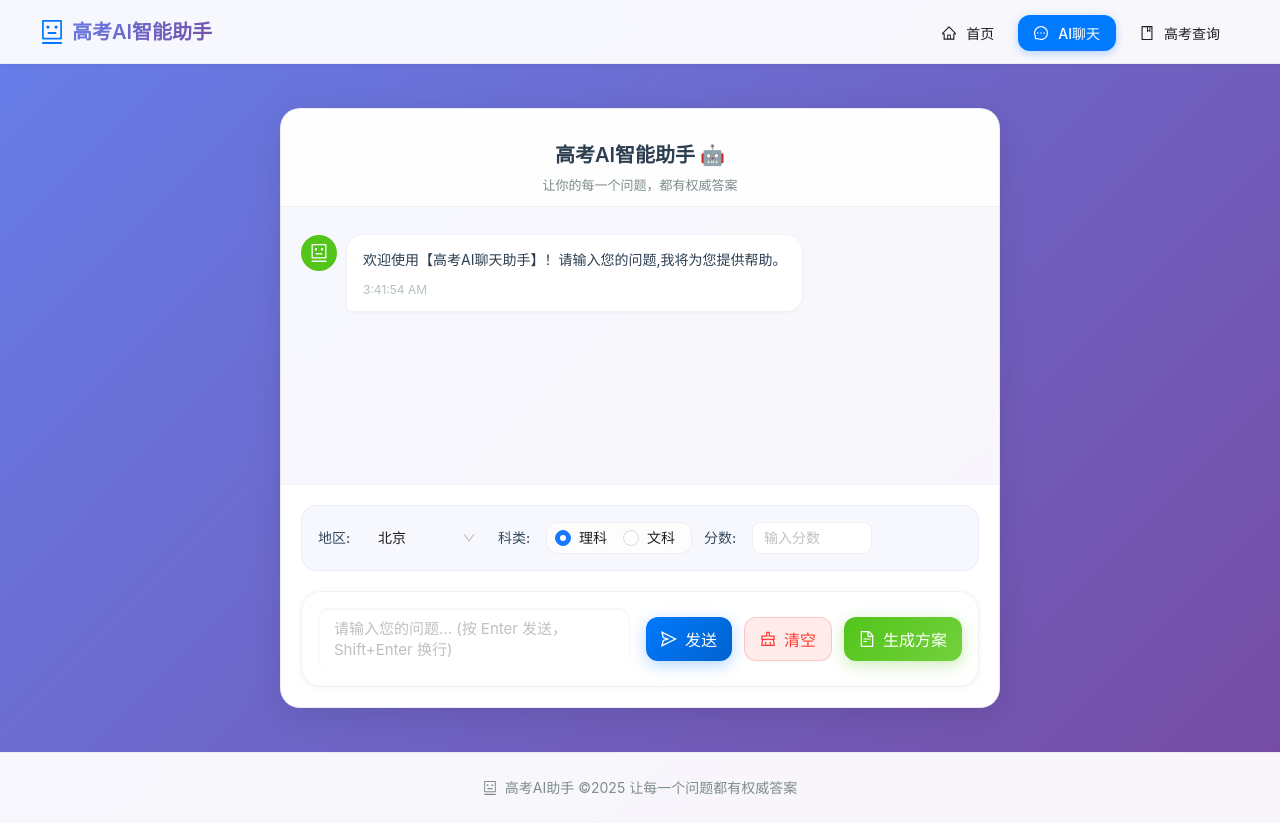
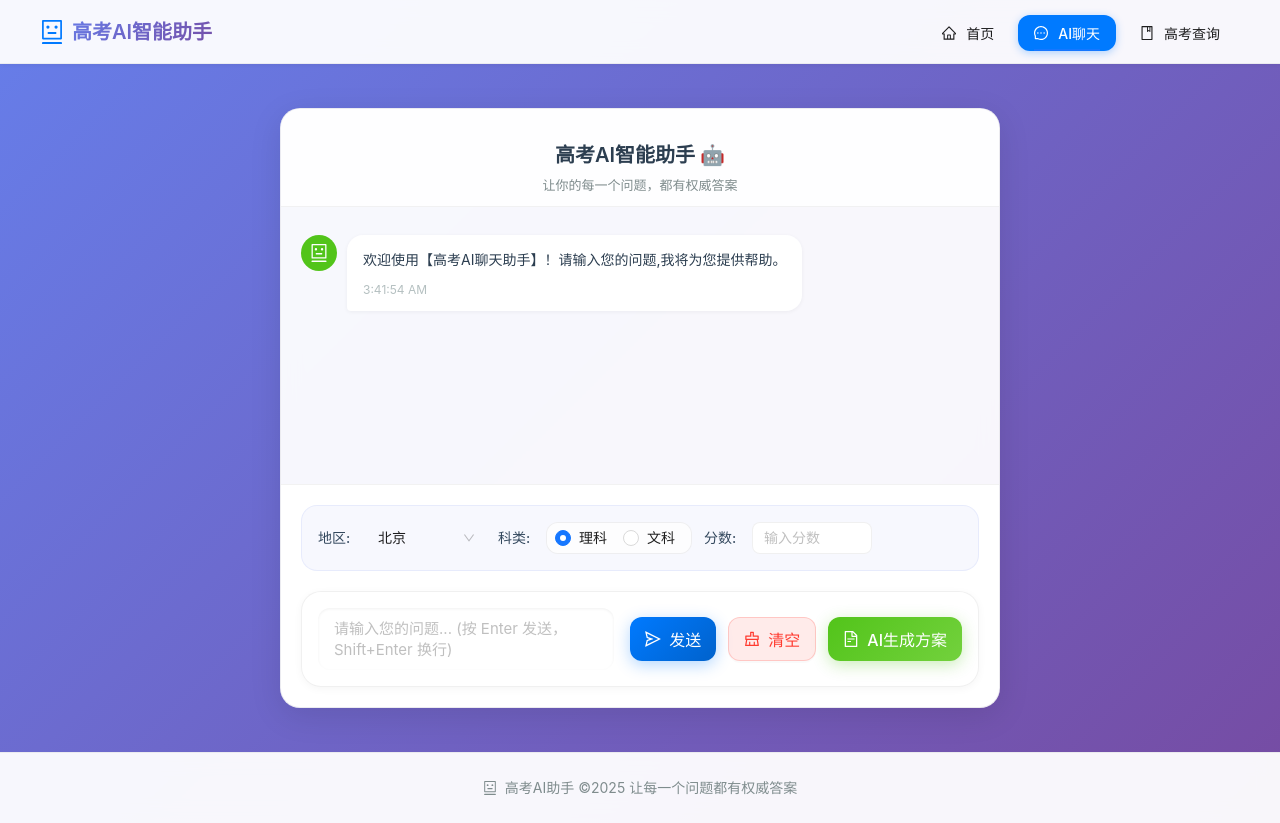
Before and after one commit to 18226200349/gaokao-ai, a React (Vite) app in the folder client/: page /chat in a window 1280 px wide. Built offline with nearby package versions, Linux system fonts and the light colour scheme.

Commit message:
fix: 修复分数未填写时显示undefined的问题

```diff
--- a/client/src/pages/Chat.tsx
+++ b/client/src/pages/Chat.tsx
@@ -96,7 +96,7 @@ const Chat: React.FC = () => {
     // 如果没有输入内容，构造默认消息
     let displayText = trimmedInput
     if (!displayText) {
-      displayText = `我想了解${province}${subject}${score}分的高考志愿报名`
+      displayText = `我想了解${province}${subject}${score ? score + '分' : ''}的高考志愿报名`
     }
 
     const userMessage: Message = {
@@ -128,7 +128,7 @@ const Chat: React.FC = () => {
       // 构造问题文本，包含省份、文理科和分数信息
       let questionText = trimmedInput
       if (!questionText) {
-        questionText = `我想了解${province}${subject}${score}分的高考志愿报名`
+        questionText = `我想了解${province}${subject}${score ? score + '分' : ''}的高考志愿报名`
       }
 
       let accumulatedContent = '';
@@ -696,7 +696,7 @@ const Chat: React.FC = () => {
                   e.currentTarget.style.boxShadow = '0 4px 16px rgba(82, 196, 26, 0.3)'
                 }}
               >
-                生成方案
+                AI生成方案
               </Button>
             </Space>
           </form>
```
